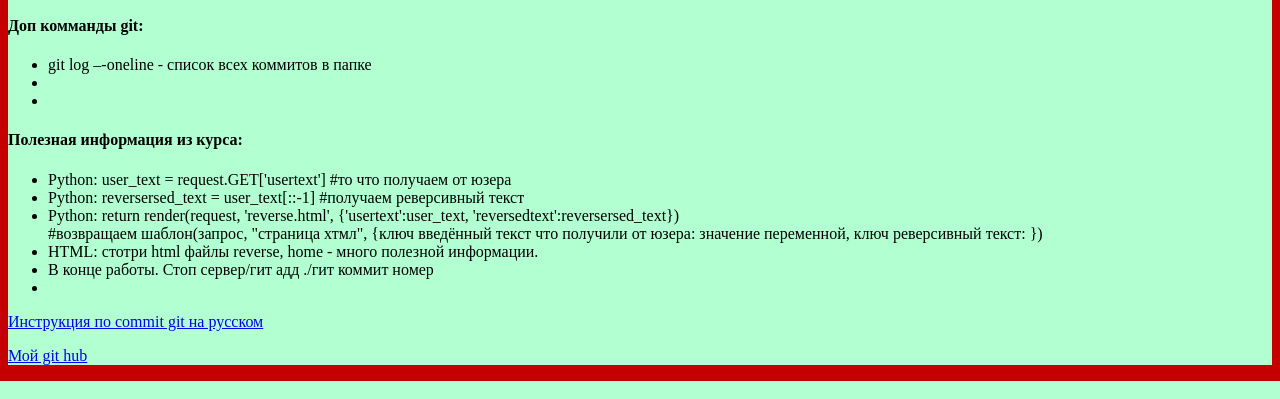
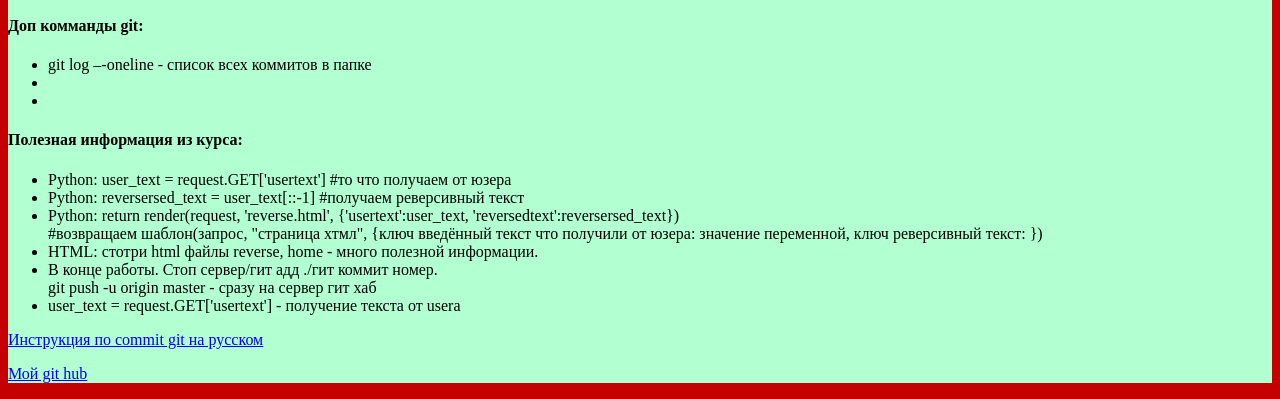
Before and after one commit to Mello134/Vice-Versa, a Django app: page /les/ in a window 1280 px wide. Shown: the part 1081-1480 px from the top of the page. Run offline with Django 4.2, Linux system fonts and the light colour scheme.

Commit message:
Add count in text

```diff
--- a/templates/lessons.html
+++ b/templates/lessons.html
@@ -91,8 +91,10 @@
 			<li>Python: return render(request, 'reverse.html', {'usertext':user_text, 'reversedtext':reversersed_text})
 				<br>#возвращаем шаблон(запрос, "страница хтмл", {ключ введённый текст что получили от юзера: значение переменной, ключ реверсивный текст: })</li>
 			<li>HTML: стотри html файлы reverse, home - много полезной информации.</li>
-			<li>В конце работы. Стоп сервер/гит адд ./гит коммит номер</li>
-			<li></li>
+			<li>В конце работы. Стоп сервер/гит адд ./гит коммит номер.
+				<br>git push -u origin master  - сразу на сервер гит хаб
+			</li>
+			<li>user_text = request.GET['usertext'] -  получение текста от usera</li>
 		</ul>
 
 
--- a/templates/reverse.html
+++ b/templates/reverse.html
@@ -1,4 +1,5 @@
-<h3>Исходный текст:</h3>
+<h3>Исходный текст, состоящий из {{countel}} слов:</h3>
+
 
 {{usertext}} <!-- запрос ключ -вывод значение ключа -->
 
--- a/viceversa/urls.py
+++ b/viceversa/urls.py
@@ -26,6 +26,7 @@ urlpatterns = [
     path('', views.home),
     path('les/', views.lessons),
     path('reverse/', views.reverse, name='reverse')
+
 ]
 #это ссылки - путь('что вводим в браузере', функция из файла/модуля vievs.название функции)
 #path('url', файл/модуь.функция, name='имя')
--- a/viceversa/views.py
+++ b/viceversa/views.py
@@ -14,9 +14,11 @@ def reverse(request):	#создаём функцию ревёрса(параме
 	user_text = request.GET['usertext']#то что получаем от юзера
 	# print(user_text)
 	reversersed_text = user_text[::-1]#подучаем реверсивный текст
+	count_element_in_text = len(user_text.split())
 	return render(request, 'reverse.html',
-		{'usertext':user_text, 'reversedtext':reversersed_text})
+		{'usertext':user_text, 'reversedtext':reversersed_text, 'countel': count_element_in_text} )
 	#возвращаем шаблон(запрос, "страница хтмл", {ключ введённый текст что получили от юзера: значение переменной, ключ реверсивный текст: })
+
 
 
 
```
